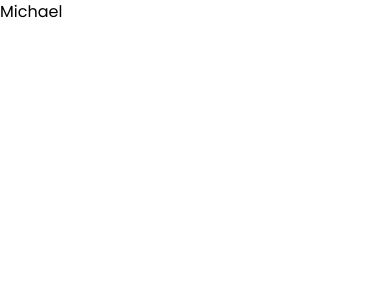
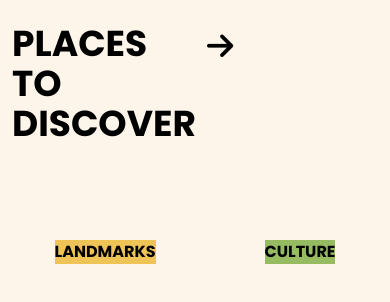
Before and after one commit to epaaa/VisitJogja, a React (Vite) app: page /michael in a window 390 px wide. Shown: the top 302 px of the page. Built offline with nearby package versions, Linux system fonts and the light colour scheme.

Commit message:
feat: responsive title placestogo

```diff
--- a/src/pages/michael/Michael.tsx
+++ b/src/pages/michael/Michael.tsx
@@ -1,5 +1,9 @@
+import PlacesToGo from './PlacesToGo'
+
 export default function Michael() {
   return (
-    <div>Michael</div>
+    <div className="h-screen bg-cream">
+      <PlacesToGo/>
+    </div>
   )
 }
--- /dev/null
+++ b/src/pages/michael/PlacesToGo.tsx
@@ -0,0 +1,15 @@
+
+export default function PlacesToGo() {
+  return (
+    <>
+      <div className="grid grid-cols-2 justify-center">
+        <div className="text-4xl font-bold ml-56 mt-6 max-mobile:ml-3 max-tablet:ml-3">PLACES TO DISCOVER</div>
+        <i className="fa-solid fa-arrow-right text-3xl mt-7 ml-3"></i>
+      </div>
+      <div className="flex justify-center mt-24">
+        <div className="text-center font-bold bg-yellow m-auto">LANDMARKS</div>
+        <div className="text-center font-bold bg-green m-auto">CULTURE</div>
+      </div>
+    </>
+  )
+}
--- a/tailwind.config.js
+++ b/tailwind.config.js
@@ -14,6 +14,11 @@ export default {
     },
     fontFamily:{
       body:["Poppins"]
+    },
+    screens: {
+      'mobile': '600px',
+      'tablet': '800px',
+      'laptop': '1000px'
     }
   },
   plugins: [],
```
